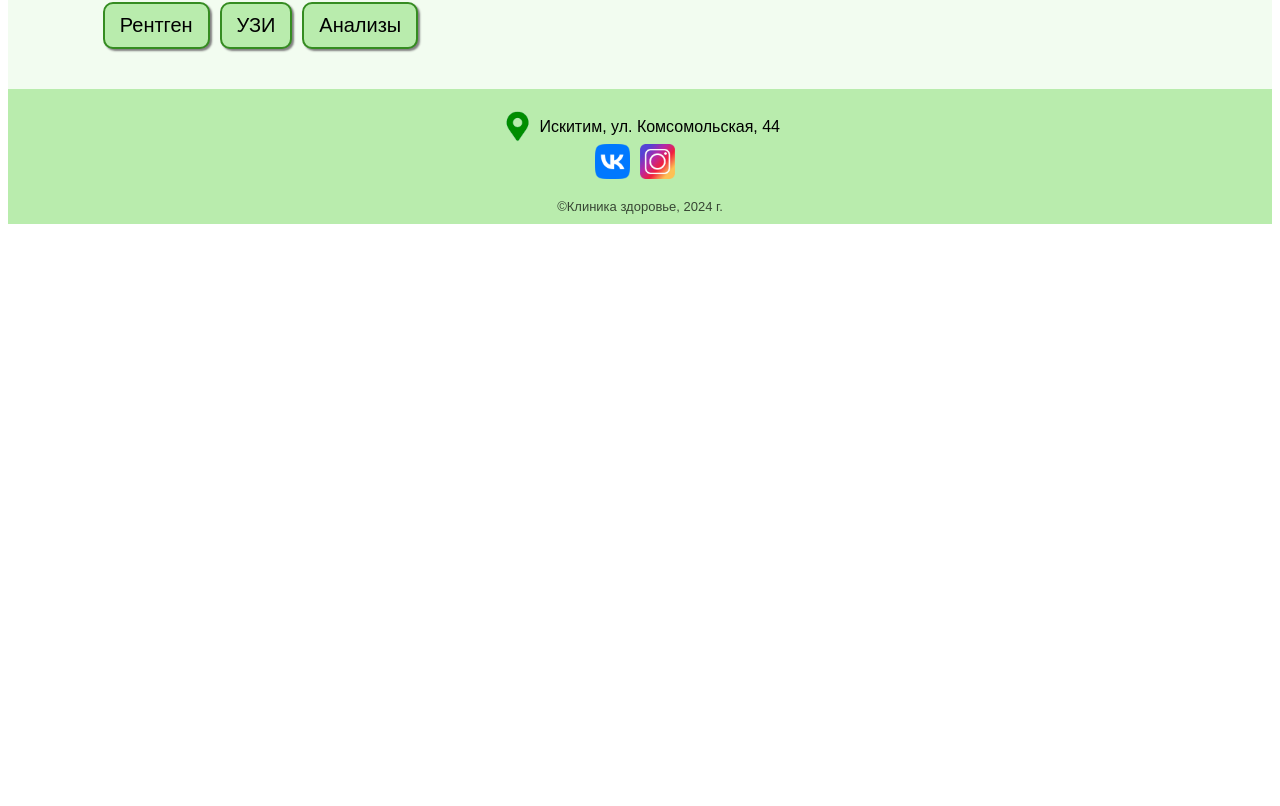
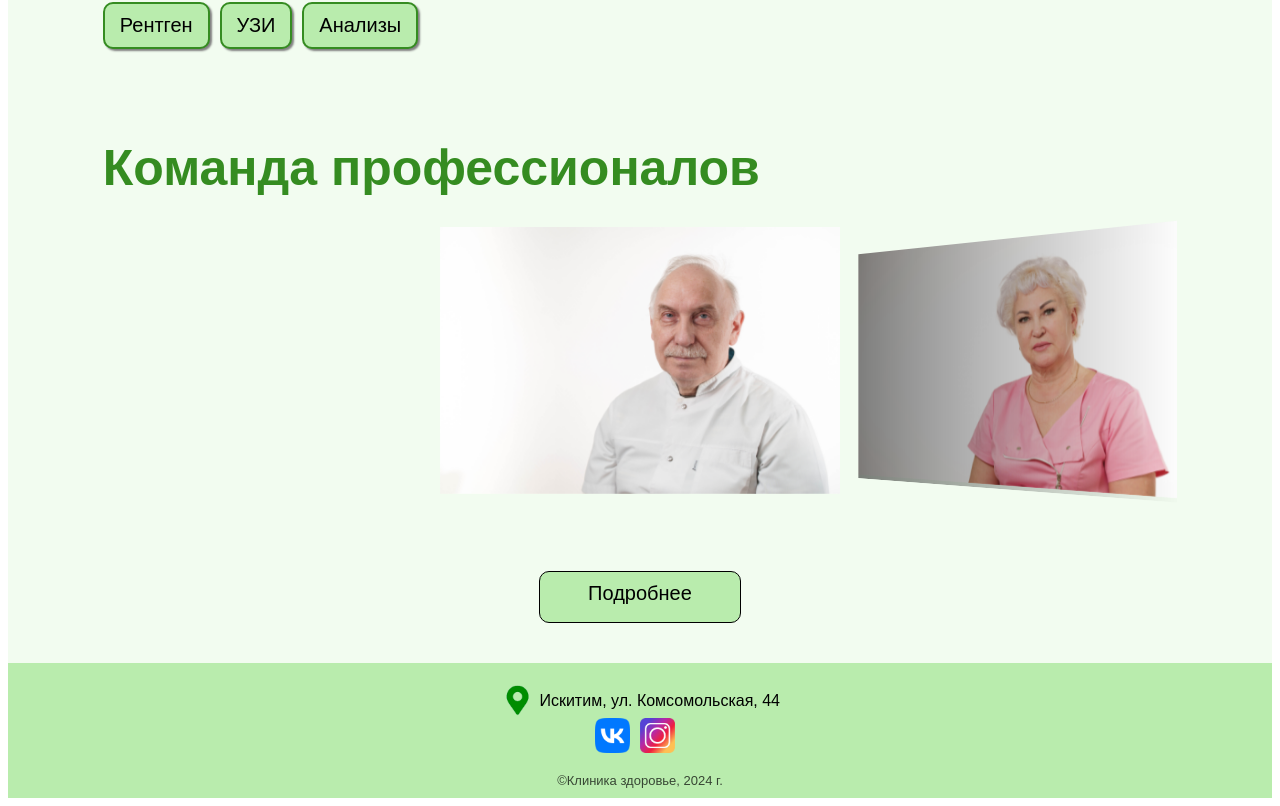
Before and after one commit to Ansanat/klinika, a Vue app: page / in a window 1280 px wide. Shown: the part 1480-2286 px from the top of the page. Before the commit the page ends 1712 px from the top, so only its background shows below. Built offline with nearby package versions, Linux system fonts and the light colour scheme; grey boxes are pictures that could not be loaded.

Commit message:
add team gallery

```diff
--- a/src/components/v-main-gallery.vue
+++ b/src/components/v-main-gallery.vue
@@ -71,6 +71,7 @@
   background-color: #121820;
   width: 13px;
   height:13px;
+  display: none;
 }
 .swiper-button-next:after, .swiper-container-rtl .swiper-button-prev:after {
   color: #121820;
--- /dev/null
+++ b/src/components/v-team.vue
@@ -0,0 +1,169 @@
+<template>
+  <div class="team">
+
+    <div class="team-zag">Команда профессионалов</div>
+
+    <swiper
+      :effect="'coverflow'"
+      :grabCursor="true"
+      :centeredSlides="true"
+      :slidesPerView="'auto'"
+      :coverflowEffect="{
+        rotate: 50,
+        stretch: 7,
+        depth: 100,
+        modifier: 1,
+        slideShadows: true,
+      }"
+      :pagination="true"
+      :modules="modules"
+      class="team-swiper"
+    >
+      <swiper-slide
+        v-for="doctor in doctors" :key="doctor"
+        class="team-slide"
+      >
+        <img :src="`../images/doctors/${doctor.src}`" class="team-img"/>
+      </swiper-slide>
+    </swiper>
+
+    <router-link
+      :to="{ name: 'Specialists', hash: '#head'}"
+      style="text-decoration: none;"
+    >
+      <Button text="Подробнее" class="team-button"/>
+    </router-link>
+  </div>
+
+
+
+</template>
+
+<script>
+  // Import Swiper Vue.js components
+  import { Swiper, SwiperSlide } from 'swiper/vue';
+
+  // Import Swiper styles
+  import 'swiper/css';
+
+  import 'swiper/css/effect-coverflow';
+  import 'swiper/css/pagination';
+
+
+  // import required modules
+  import { EffectCoverflow, Pagination } from 'swiper/modules';
+  import Button from '@/components/v-button.vue'
+
+ export default {
+    components: {
+      Swiper,
+      SwiperSlide,
+      Button
+    },
+    setup() {
+      return {
+        modules: [EffectCoverflow, Pagination],
+      };
+    },
+    data() {
+      return {
+        doctors: [
+          {
+            src: 'Сотников Евгений Иванович.jpg',
+          },
+          {
+            src: 'Чащина Ольга Константиновна.jpg',
+          },
+          {
+            src: 'Ушакова Маргарита Андреевна.jpg',
+          },
+          {
+            src: 'Корнеева Татьяна Николаевна.jpg',
+          },
+          {
+            src: 'Гладышев Алексей Владимирович.jpg',
+          },
+          {
+            src: 'Беляева Дарья Александровна.jpg',
+          },
+          {
+            src: 'Беличенко Сергей Андреевич.jpg',
+          },
+          {
+            src: 'Санников Михаил Сергеевич.jpg',
+          },
+          {
+            src: 'Егоров  Иван Георгиевич.jpg',
+          },
+          {
+            src: 'Моторина Татьяна Борисовна.jpg',
+          },
+          {
+            src: 'Борзых Наталья Александровна.jpg',
+          },
+          {
+            src: 'Калинин Александр Иванович.jpg',
+          },
+          {
+            src: 'Медведева Ольга Александровна.jpg',
+          },
+          {
+            src: 'Исмаилов Расул Рахимович.jpg',
+          },
+          {
+            src: 'Шульга Марина Андреевна.jpg',
+          },
+          {
+            src: 'Рыбкин Андрей Львович.jpg',
+          },
+        ]
+      }
+    }
+};
+</script>
+
+<style lang="scss">
+.team {
+  margin: auto;
+  margin-top: 90px;
+  width: 85%;
+
+  &-zag {
+    font-size: 50px;
+    color: #358c21;
+    font-weight: bold;
+  }
+
+  &-img {
+    width: 400px;
+  }
+
+  &-swiper {
+    padding-top: 30px;
+    width: 100%;
+    display: flex;
+  }
+
+  &-slide {
+    width: 400px;
+    margin-bottom: 40px;
+  }
+
+  &-button {
+    margin: auto;
+  }
+}
+
+@media screen and (max-width: 700px) {
+  .team {
+    &-zag {
+      font-size: 34px;
+      text-align: center;
+    }
+  }
+}
+
+@media screen and (min-width: 701px) and  (max-width: 1100px){
+
+}
+</style>
--- a/src/pages/v-main-page.vue
+++ b/src/pages/v-main-page.vue
@@ -3,6 +3,7 @@
     <Gallery/>
     <About/>
     <Services/>
+    <Team/>
   </div>
 </template>
 
@@ -10,13 +11,15 @@
 import Gallery from '@/components/v-main-gallery.vue'
 import About from '@/components/v-about.vue'
 import Services from '@/components/v-services.vue'
+import Team from '@/components/v-team.vue'
 
 export default {
   name: 'v-main-page',
   components: {
     Gallery,
     About,
-    Services
+    Services,
+    Team
   }
 }
 </script>
```
Also changed, not shown: public/images/main-gallery/Image3.jpg (added), src/images/main-gallery/Image3.jpg (added).
